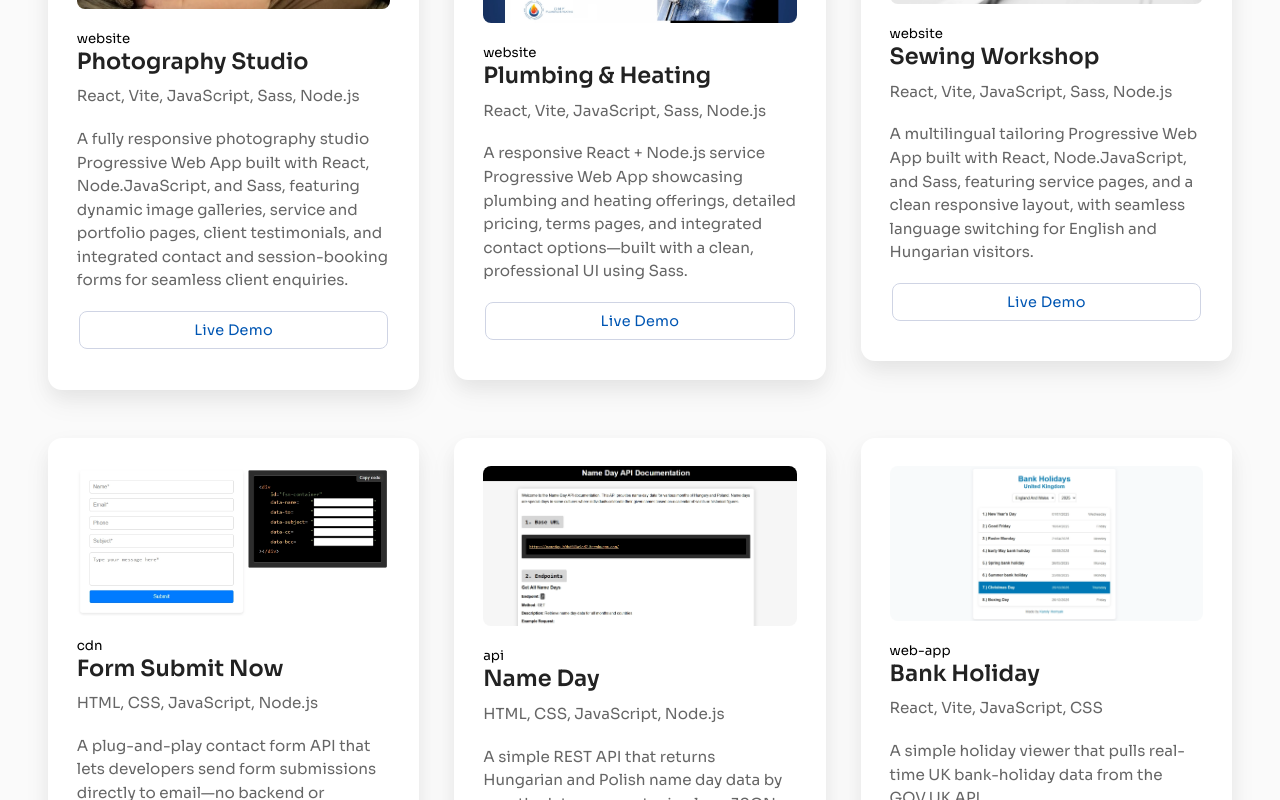
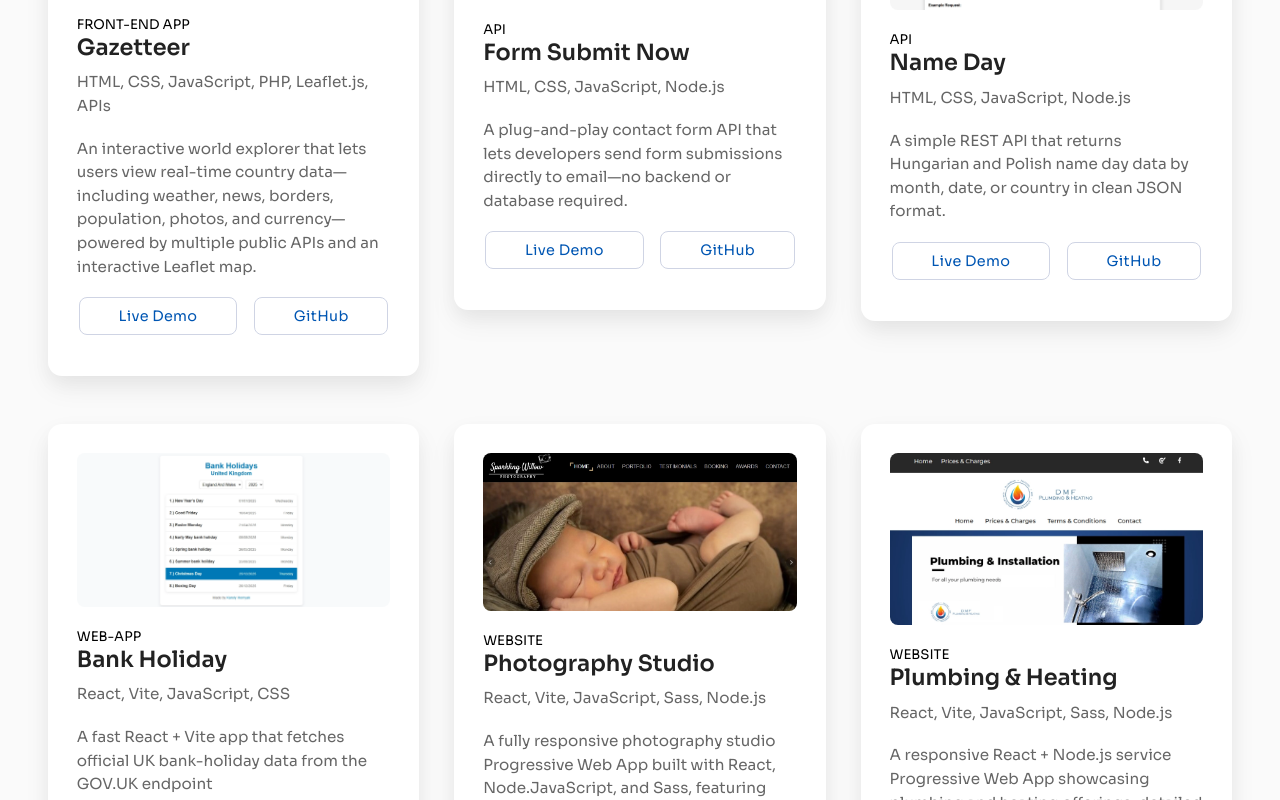
Before and after one commit to Karoly-Git/karolyhornyak, a React (Create React App) app: page / in a window 1280 px wide. Shown: the part 4640-5440 px from the top of the page. Built offline with nearby package versions, Linux system fonts and the light colour scheme.

Commit message:
Add gazetteer project

```diff
--- a/src/data/projects.js
+++ b/src/data/projects.js
@@ -4,7 +4,7 @@ import mary from "../img/projects/mary.webp";
 import talpak from "../img/projects/talpak.webp";
 import tsmrf from "../img/projects/tsmrf.png";
 import webdev from "../img/projects/webdev.png";
-import mapapp from "../img/projects/mapapp.png";
+import gazetteer from "../img/projects/gazetteer.webp";
 import dog from "../img/projects/dog.png";
 import namedayapi from "../img/projects/namedayapi.webp";
 import weather from "../img/projects/weather.png";
@@ -17,6 +17,55 @@ import cd from "../img/projects/cd.png";
 import fsn from "../img/projects/fsn.webp";
 
 export const projects = [
+    {
+        name: "Gazetteer",
+        isActive: true,
+        group: "api",
+        category: "front-end app",
+        src: gazetteer,       // or whatever your imported image variable is
+        alt: "Gazetteer App",
+        description:
+            "An interactive world explorer that lets users view real-time country data—including weather, news, borders, population, photos, and currency—powered by multiple public APIs and an interactive Leaflet map.",
+        stack: "HTML, CSS, JavaScript, PHP, Leaflet.js, APIs",
+        liveDemoUrl: "https://transferstation.co.uk/gazetteer/",
+        gitHubUrl: "https://github.com/Karoly-Git/gazetteer"
+    },
+    {
+        name: "Form Submit Now",
+        isActive: true,
+        group: "api",
+        category: "API",
+        src: fsn,
+        alt: "Name day",
+        description: "A plug-and-play contact form API that lets developers send form submissions directly to email—no backend or database required.",
+        stack: "HTML, CSS, JavaScript, Node.js",
+        liveDemoUrl: "https://karoly-git.github.io/form-submit-now/",
+        gitHubUrl: "https://github.com/Karoly-Git/form-submit-now"
+    },
+    {
+        name: "Name Day",
+        isActive: true,
+        group: "api",
+        category: "API",
+        src: namedayapi,
+        alt: "Name day",
+        description: "A simple REST API that returns Hungarian and Polish name day data by month, date, or country in clean JSON format.",
+        stack: "HTML, CSS, JavaScript, Node.js",
+        liveDemoUrl: "https://karoly-git.github.io/name-day/",
+        gitHubUrl: "https://github.com/Karoly-Git/name-day"
+    },
+    {
+        name: "Bank Holiday",
+        isActive: true,
+        group: "web-app",
+        category: 'web-app',
+        src: bankholiday,
+        alt: "Bank Holiday",
+        description: "A fast React + Vite app that fetches official UK bank-holiday data from the GOV.UK endpoint https://www.gov.uk/bank-holidays.json. Select a region and year to view accurate holiday dates in a clear, responsive interface.",
+        stack: "React, Vite, JavaScript, CSS",
+        liveDemoUrl: "https://karoly-git.github.io/bank-holidays-uk/",
+        gitHubUrl: "https://github.com/Karoly-Git/bank-holidays-uk"
+    },
     {
         name: "Photography Studio",
         isActive: true,
@@ -83,30 +132,6 @@ export const projects = [
         gitHubUrl: "https://github.com/Karoly-Git/portfolio"
     },
     {
-        name: "Form Submit Now",
-        isActive: true,
-        group: "api",
-        category: "cdn",
-        src: fsn,
-        alt: "Name day",
-        description: "A plug-and-play contact form API that lets developers send form submissions directly to email—no backend or database required.",
-        stack: "HTML, CSS, JavaScript, Node.js",
-        liveDemoUrl: "https://karoly-git.github.io/form-submit-now/",
-        gitHubUrl: "https://github.com/Karoly-Git/form-submit-now"
-    },
-    {
-        name: "Name Day",
-        isActive: true,
-        group: "api",
-        category: "api",
-        src: namedayapi,
-        alt: "Name day",
-        description: "A simple REST API that returns Hungarian and Polish name day data by month, date, or country in clean JSON format.",
-        stack: "HTML, CSS, JavaScript, Node.js",
-        liveDemoUrl: "https://karoly-git.github.io/name-day/",
-        gitHubUrl: "https://github.com/Karoly-Git/name-day"
-    },
-    {
         name: "Gomoku",
         isActive: false,
         group: "web-app",
@@ -119,23 +144,11 @@ export const projects = [
         gitHubUrl: "https://github.com/Karoly-Git/gomoku"
     },
     {
-        name: "Bank Holiday",
-        isActive: true,
-        group: "web-app",
-        category: 'web-app',
-        src: bankholiday,
-        alt: "Bank Holiday",
-        description: "A simple holiday viewer that pulls real-time UK bank-holiday data from the GOV.UK API.",
-        stack: "React, Vite, JavaScript, CSS",
-        liveDemoUrl: "https://karoly-git.github.io/bank-holidays-uk/",
-        gitHubUrl: "https://github.com/Karoly-Git/bank-holidays-uk"
-    },
-    {
         name: "Map",
         isActive: false,
         group: "web-app",
         category: 'web-app',
-        src: mapapp,
+        src: "",
         alt: "Map App",
         description: "Short description of the project.",
         stack: "HTML, jQuery, CSS, PHP",
--- a/src/styles/projects.css
+++ b/src/styles/projects.css
@@ -72,6 +72,9 @@
   margin-bottom: 0.6rem;
   color: #222;
 }
+#pro .project-card h5 {
+  text-transform: uppercase;
+}
 #pro .project-card p {
   color: #666;
   font-size: 0.95rem;
--- a/src/styles/projects.scss
+++ b/src/styles/projects.scss
@@ -84,6 +84,10 @@
             color: #222;
         }
 
+        h5 {
+            text-transform: uppercase;
+        }
+
         p {
             color: #666;
             font-size: 0.95rem;
```
Also changed, not shown: src/img/projects/gazetteer.webp (added), 1 other file (tests, documents, lock files or other folders).
